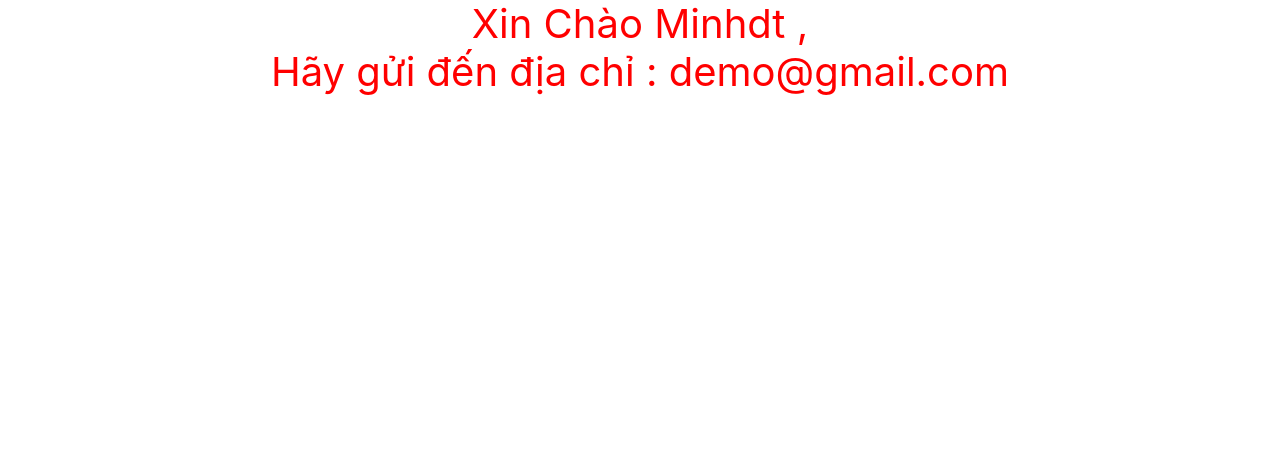
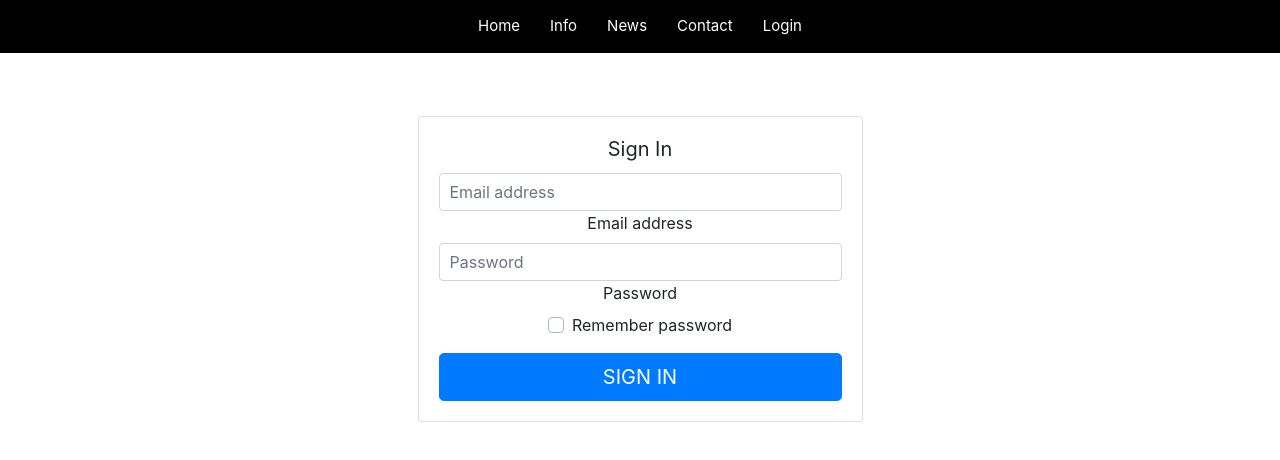
Before and after one commit to minhdt-94/react-demo-app, a React (Create React App) app: page /login in a window 1280 px wide. Shown: the top 460 px of the page. Built offline with nearby package versions, Linux system fonts and the light colour scheme.

Commit message:
up cả folder

```diff
--- a/src/componets/Demo.js
+++ b/src/componets/Demo.js
@@ -1,18 +1,77 @@
-import React from 'react';
+import React, { Component } from 'react'
+//tạo biến bằng const của es6
+// const user = {
+//     name:'Minhdt',
+//     email:'minhdt1994@gmail.com',
+//     phone:'033.5255.669'
+// }
 
-const user = {
-    name:'Minhdt',
-    email:'demo@gmail.com',
+// var Demo = function(){
+//   return(
+//     <div className="demo">
+//       <header style={{height:'100vh'}} align="center" className="d-flex align-items-center justify-content-center">
+//         <h1 style={{color:'red'}}>Xin Chào {user.name} , <br />Hãy gửi đến địa chỉ : {user.email} <br /> Call mình : {user.phone}</h1>
+//       </header>
+//     </div>
+//   );
+// }
+
+// const so = [1,2,3,4,5,6];
+// // const so2 = so.map((x) => x*2 + ",");
+// const so3 = so.map((x) => (
+//        <p key={x}>Số : {x+1*2}</p>
+// ));
+// class Demo extends Component {
+//   render() {
+//     return (
+//         <div>
+//           {so3}
+//         </div>
+//      );
+//   }
+// }
+class Demo extends Component {
+  constructor(props) { // nhằm triển khai tạo hàm setstate
+    super(props); // để gọi hàm props trong phạm vi hàm state
+    this.state = {
+      status:0,
+     }
+  }
+
+  thongbao = () => (
+      alert('Xin chào dương thanh minh')
+  )
+  renderButton = () => (
+    <div>
+      <a name="" id="" className="btn btn-primary margin-right-15" href="#" role="button" onClick={() => this.editClick()}>Edit</a>
+      <a name="" id="" className="btn btn-danger" href="#" role="button" onClick={() => this.thongbao()}>Alert</a>
+    </div>
+  )
+  renderForm = () => (
+    <div className="form-group d-flex">
+      <input type="text" className="form-control margin-right-15" />
+      <a name="" id="" className="btn btn-danger" href="#" role="button" onClick={() => this.removeClick()}>Save</a>
+    </div>
+  )
+  checkView = () => {
+    if(this.state.status === 0){
+        return this.renderButton();
+    } else {
+      return this.renderForm();
+    }
+  }
+  editClick = () => (
+    this.setState({status:1})
+  )
+  removeClick = () => (
+    this.setState({status:0})
+  )
+  render() {
+    return (
+      <div className="d-flex align-items-center justify-content-center margin-top-30">
+        {this.checkView()}
+      </div>
+     );
+  }
 }
-
-function Demo(){
-  return(
-    <div className="demo">
-      <header align="center">
-          <h1 style={{color:'red'}}>Xin Chào {user.name} , <br />Hãy gửi đến địa chỉ : {user.email} </h1>
-      </header>
-    </div>
-  );
-}
-
 export default Demo;
--- a/src/componets/Router.js
+++ b/src/componets/Router.js
@@ -23,6 +23,7 @@
 //         );
 //     }
 // }
+
 const RouterComponents = () => ( // khởi tạo 1 component bằng lệnh arrow function
     <Router>
         <div>
@@ -31,6 +32,7 @@
                 <li><Link to="/Info">Info</Link></li>
                 <li><Link to="/News">News</Link></li>
                 <li><Link to="/Contact">Contact</Link></li>
+                <li><Link to="/Login">Login</Link></li>
             </ul>
 
         </div>
@@ -39,6 +41,7 @@
             <Route  path='/info' component={Info} />
             <Route  path='/news' component={News} />
             <Route  path='/contact' component={Contact} />
+            <Route  path='/login' component={Login} />
         </div>
     </Router>
 )
@@ -47,8 +50,14 @@
     <div>
         <h2>Info</h2>
     </div>
+     // xử lý trong phạm vi scope dễ dàng hơn
+ )
+
+const Demo = () =>(
+    <div>
+
+    </div>
 )
-
 
 const Contact = () => (
     <div>
@@ -56,4 +65,33 @@
     </div>
 )
 
+const Login = () => (
+    <div className="container">
+        <div className="row">
+            <div className="col-sm-9 col-md-7 col-lg-5 mx-auto">
+                <div className="card card-signin my-5">
+                <div className="card-body">
+                    <h5 className="card-title text-center">Sign In</h5>
+                    <form className="form-signin">
+                    <div className="form-label-group">
+                        <input type="email" id="inputEmail" className="form-control" placeholder="Email address" required autofocus />
+                        <label htmlFor="inputEmail">Email address</label>
+                    </div>
+                    <div className="form-label-group">
+                        <input type="password" id="inputPassword" className="form-control" placeholder="Password" required />
+                        <label htmlFor="inputPassword">Password</label>
+                    </div>
+                    <div className="custom-control custom-checkbox mb-3">
+                        <input type="checkbox" className="custom-control-input" id="customCheck1" />
+                        <label className="custom-control-label" htmlFor="customCheck1">Remember password</label>
+                    </div>
+                    <button className="btn btn-lg btn-primary btn-block text-uppercase" type="submit">Sign in</button>
+                    </form>
+                </div>
+                </div>
+            </div>
+        </div>
+  </div>
+)
+
 export default RouterComponents;
--- a/src/componets/componets_router/Home.js
+++ b/src/componets/componets_router/Home.js
@@ -4,6 +4,6 @@
     <div>
         <h2>Đây là trang Home</h2>
     </div>
-);
+); // giúp cho việc khởi tạo dễ dàng hơn, dễ xử lý phạm vi scope
 
 export default Home;
--- a/src/index.js
+++ b/src/index.js
@@ -2,11 +2,11 @@
 import ReactDOM from 'react-dom';
 import './style/scss/style.scss';
 import Router from './componets/Router';
-import Redux from './componets/Redux';
+// import Redux from './componets/Redux';
 // Redux common //
-import createStore from 'redux';
+// import createStore from 'redux';
 // import App from './componets/App';
-import Demo from './componets/Demo'
+// import Demo from './componets/Demo'
 // import * as serviceWorker from './serviceWorker' ==> bỏ đi ko cần ;
 
 // ReactDOM.render(
@@ -14,9 +14,8 @@
 //     document.getElementById('root')
 // );
 
-
 ReactDOM.render(
-    <Demo />,
+    <Router />,
     document.getElementById('root')
 );
 
```
